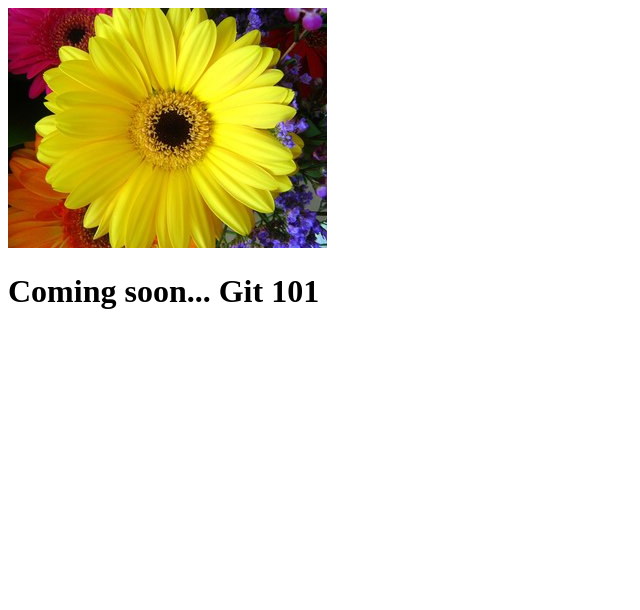
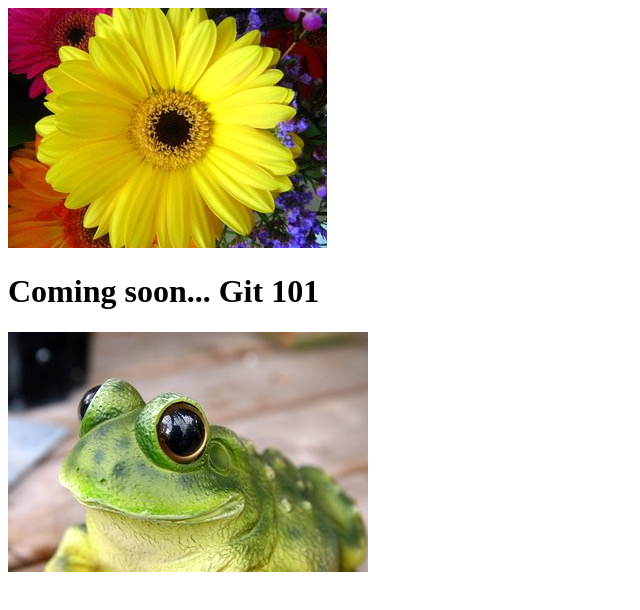
Before and after one commit to jplinardon/git-101, a plain HTML site: page index.html in a window 1280 px wide. Shown: the whole page, without its empty margins (0-640 px from the left). Drawn offline with Linux system fonts and the light colour scheme.

Commit message:
Adding image, updating index.html

```diff
--- a/index.html
+++ b/index.html
@@ -4,5 +4,6 @@
 	<body>
 		<img src="sunflower.jpg">
 		<h1>Coming soon... Git 101</h1>
+		<img src="frog.jpg">
 	</body>
 </Html>
```
Also changed, not shown: frog.jpg (added).
